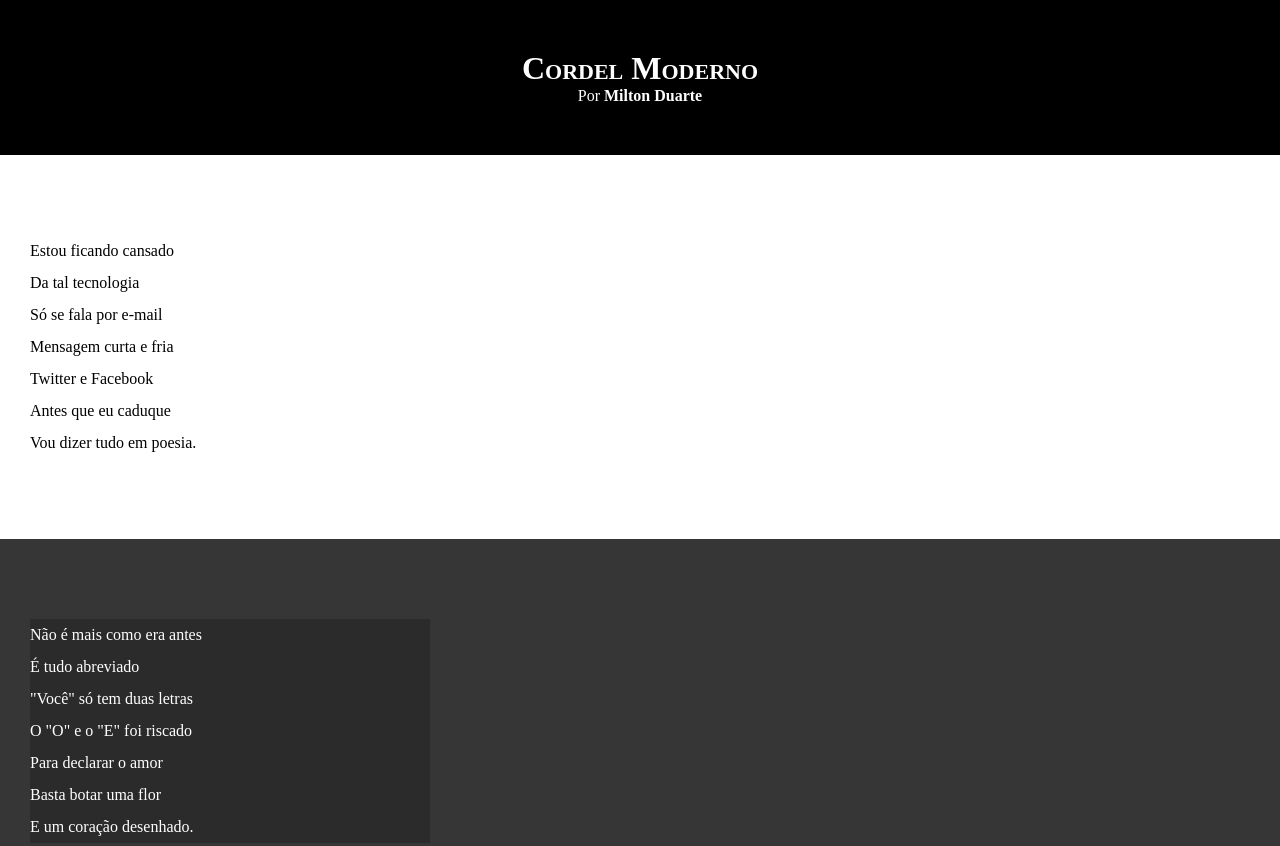
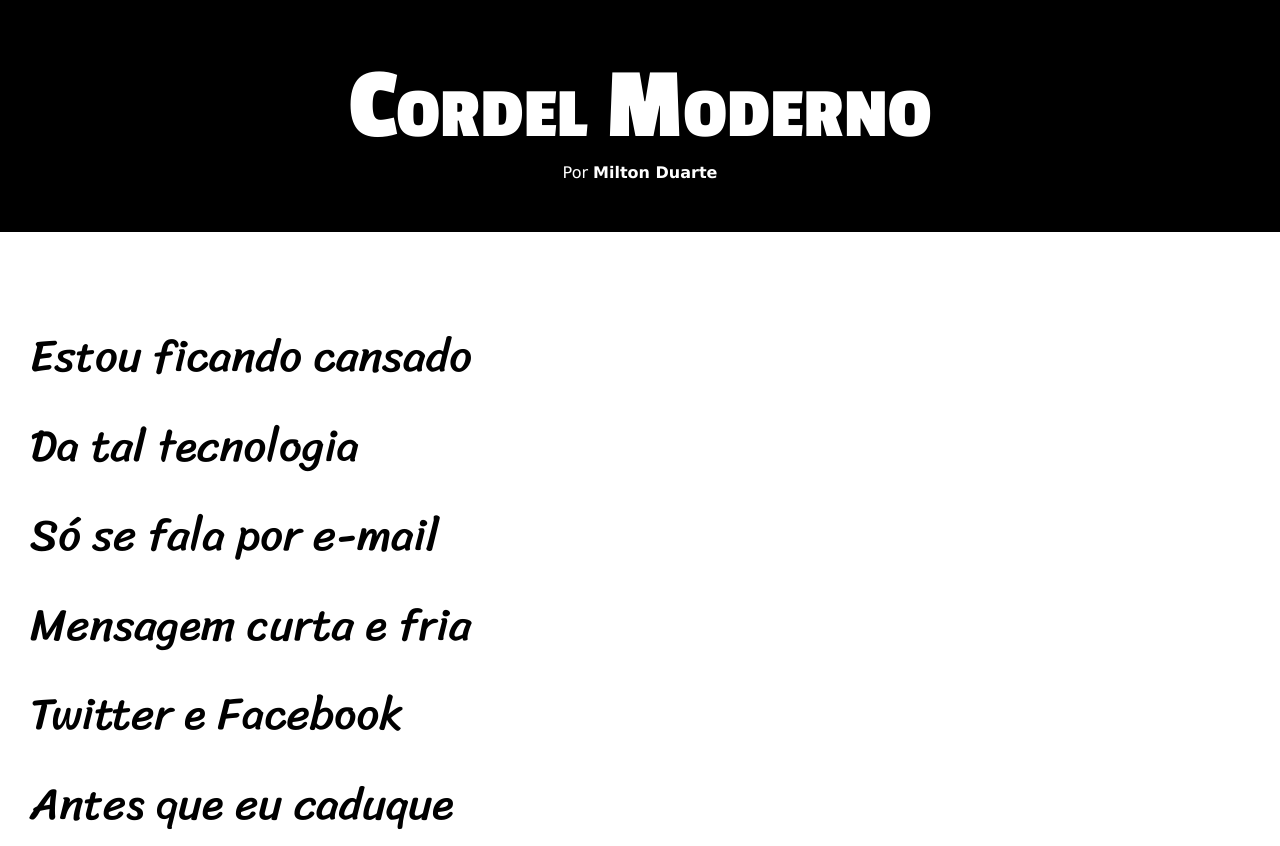
Before and after one commit to andeAraujo/HTML5-CSS3, a plain HTML site: page desafios/d012/index.html in a window 1280 px wide. Shown: the top 846 px of the page. Drawn offline with Linux system fonts and the light colour scheme.

Commit message:
Update style.css

```diff
--- a/desafios/d012/style/style.css
+++ b/desafios/d012/style/style.css
@@ -1,11 +1,24 @@
 @charset "UTF-8";
+
+@import url('https://fonts.googleapis.com/css2?family=Passion+One:wght@400;700;900&display=swap');
+
+@import url('https://fonts.googleapis.com/css2?family=Passion+One:wght@400;700;900&family=Sriracha&display=swap');
+
+:root {
+    --fonte1: Verdana, Geneva, Tahoma, sans-serif;
+    --fonte2: "Passion One", sans-serif;
+    --fonte3: "Sriracha", cursive;
+}
+
 
 * {
     margin: 0px;
     padding: 0px;
+    font-size: 1em;
 }
 
 html, body {
+    font-family: var(--fonte1);
     min-height: 100vh;
     background-color: darkgray;
 }
@@ -17,8 +30,10 @@ header {
 }
 
 header > h1 {
+    font-family: var(--fonte2);
+    font-variant: small-caps;
+    font-size: 8vw;
     padding-top: 50px;
-    font-variant: small-caps;
 }
 
 header > p {
@@ -36,6 +51,8 @@ header a:hover, footer a:hover {
 }
 
 section {
+    font-family: var(--fonte3);
+    font-size: 3.5vw;
     padding-top: 10vh;
     padding-bottom: 10vh;
     line-height: 2em;
@@ -52,8 +69,9 @@ section.imagem {
     color: white;
 }
 section.imagem > p {
+    display: inline-block;
+    padding: 5px;
     background-color: rgba(0, 0, 0, 0.199);
-    width: 400px;
 }
 
 footer {
```
